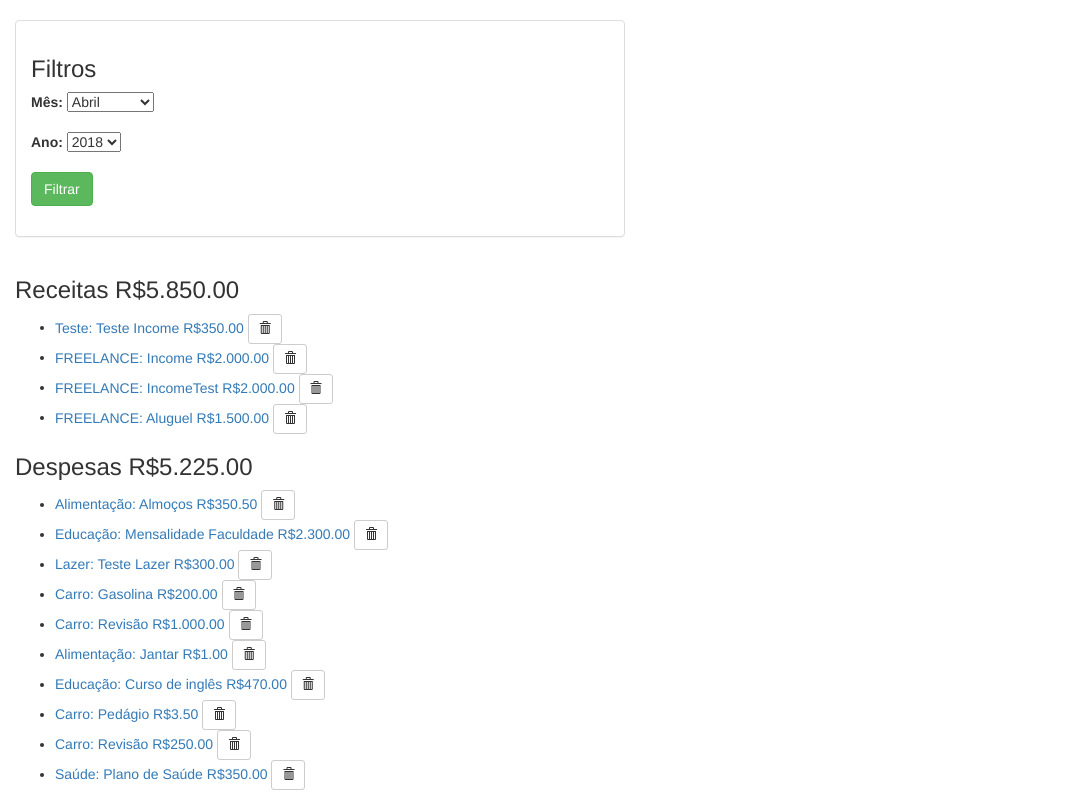
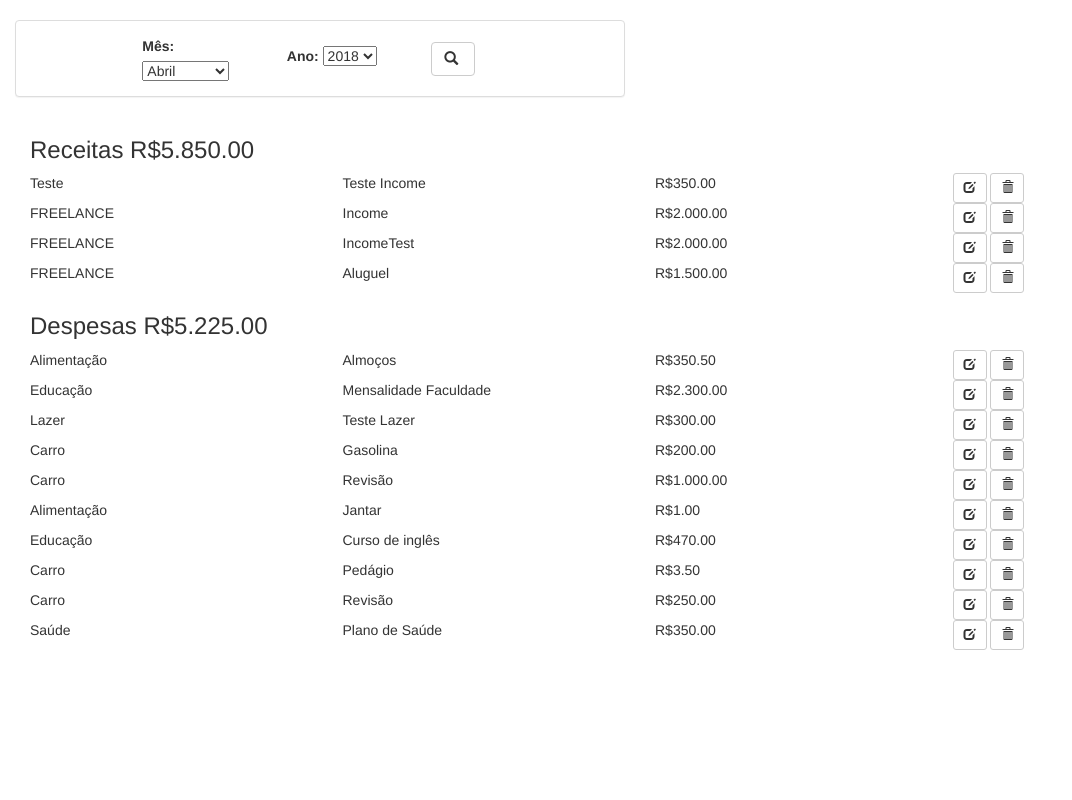
Before and after one commit to rafaela-guimaraes/financial_control, a Django app: page /finances/list_entry/ in a window 1280 px wide. Shown: the part 52-852 px from the top of the page, without its empty margins (0-1072 px from the left). After the commit the page ends 702 px from the top, so only its background shows below. Run offline with Django 3.2, Linux system fonts and the light colour scheme; a user stored in the database is signed in; data comes from the database, SQL or seed files in the repository; both versions use the stored data as it was after the commit; some libraries are stand-ins or nearby versions.

Commit message:
Improve list entries and expenses report

```diff
--- a/finances/templates/finances/list_entry.html
+++ b/finances/templates/finances/list_entry.html
@@ -5,16 +5,12 @@
 
 <div class="container-fluid">
     <div class="row">
-        <div class="col-sm-12 col-md-6">
+        <div class="col-sm-10 col-md-6">
             <div class="panel panel-default">
                 <div class="panel-body">
-                    <div>
-                        <h3>Filtros</h3>
-                    </div>
-                    <form class="form-horizontal" role="form" action="{% url 'finances:list_entry'%}" method="post" enctype="multipart/form-data">
+                    <form class="form-horizontal" role="form" action="{% url 'finances:list_entry'%}" method="post" enctype="multipart/form-data" style="display: flex; justify-content: center; align-items: center;">
                         {% csrf_token %}
-                        <div class="form-group">
-                            <div class="col-sm-10">
+                        <div class="col-sm-3">
                             <label for="id_month">Mês:</label>
                             <select id="id_month"name="month">
                                 {% for month in months %}
@@ -23,9 +19,7 @@
                                 {% endfor %}
                             </select>
                         </div>
-                        </div>
-                        <div class="form-group">
-                            <div class="col-sm-10">
+                        <div class="col-sm-3">
                             <label for="id_year">Ano:</label>
                             <select name="year" id="id_year">
                                 {% for year in years %}
@@ -34,11 +28,10 @@
                                 {% endfor %}
                             </select>
                         </div>
-                        </div>
-                        <div class="form-group">
-                            <div class="col-sm-10">
-                                <button type="submit" class="btn btn-success">Filtrar</button>
-                            </div>
+
+                        <div class="col-sm-2">
+                            <button type="submit" class="btn btn-default btn-md">
+                                <span class="glyphicon glyphicon-search"></span>&nbsp;</button>
                         </div>
                     </form>
                 </div>
@@ -48,13 +41,28 @@
 
 
     {% if incomes %}
-    <div>
+        <div class="container-fluid">
             <h3>Receitas {{total_incomes.amount__sum|format_currency_symbol}}</h3>
+            {% for income in incomes %}
+            <div class="row">
+                <div class="col-sm-3">
+                    {{income.category.description}}
                 </div>
-    <ul>
-        {% for income in incomes %}
-        <li>
-            <a href = "/finances/{{income.id}}/">{{income.category.description}}: {{income.description}} {{income.amount|format_currency_symbol}}</a>
+                <div class="col-sm-3">
+                    {{income.description}}
+                </div>
+                <div class="col-sm-3">
+                    {{income.amount|format_currency_symbol}}
+                </div>
+
+                <form action="{% url 'finances:update_entry' income.id %}" method="get" style="display: inline;">
+                    {% csrf_token %}
+                    <input type="hidden" name="income_id" value="{{ income.id }}" />
+                    <input type="hidden" name="entry_type" value="IN"/>
+                    <button type="submit" class="btn btn-default btn-sm">
+                        <span class="glyphicon glyphicon-edit"></span>
+                    </button>
+                </form>
                 <form action="{% url 'finances:delete_entry' income.id %}" method="post" style="display: inline;">
                     {% csrf_token %}
                     <input type="hidden" name="income_id" value="{{ income.id }}" />
@@ -62,19 +70,33 @@
                         <span class="glyphicon glyphicon-trash"></span>
                     </button>
                 </form>
-        </li>
+            </div>
             {% endfor %}
-    </ul>
             {% else %}
-    <h3>Você não possui receitas</h3>
+                <h3> Você não possui receitas </h3>
             {% endif %}
 
             {% if expenses %}
                 <h3>Despesas {{total_expenses.amount__sum|format_currency_symbol}}</h3>
-    <ul>
                 {% for expense in expenses %}
-        <li>
-            <a href = "/finances/{{expense.id}}/">{{expense.category.description}}: {{expense.description}} {{expense.amount|format_currency_symbol}}</a>
+                <div class="row">
+                    <div class="col-sm-3">
+                        {{expense.category.description}}
+                    </div>
+                    <div class="col-sm-3">
+                        {{expense.description}}
+                    </div>
+                    <div class="col-sm-3">
+                        {{expense.amount|format_currency_symbol}}
+                    </div>
+                    <form action="{% url 'finances:update_entry' expense.id %}" method="get" style="display: inline;">
+                        {% csrf_token %}
+                        <input type="hidden" name="expense_id" value="{{ expense.id }}" />
+                        <input type="hidden" name="entry_type" value="EX"/>
+                        <button type="submit" class="btn btn-default btn-sm">
+                            <span class="glyphicon glyphicon-edit"></span>
+                        </button>
+                    </form>
                     <form action="{% url 'finances:delete_entry' expense.id %}" method="post" style="display: inline;">
                         {% csrf_token %}
                         <input type="hidden" name="expense_id" value="{{ expense.id }}" />
@@ -82,12 +104,12 @@
                             <span class="glyphicon glyphicon-trash"></span>
                         </button>
                     </form>
-        </li>
+                </div>
                 {% endfor %}
-    </ul>
             {% else %}
-    <h3>Você não possui despesas</h3>
+            <h3> Você não possui despesas </h3>
             {% endif %}
+        </div>
 
     {% endblock %}
 </div>
```
Also changed, not shown: finances/templates/finances/entries_by_category.html (+12 -7 lines), finances/templates/finances/entries_statement.html (+6 -5 lines), finances/templates/finances/index.html (+24 -10 lines), db.sqlite3. Lines whose indentation alone changed are shown as unchanged.
